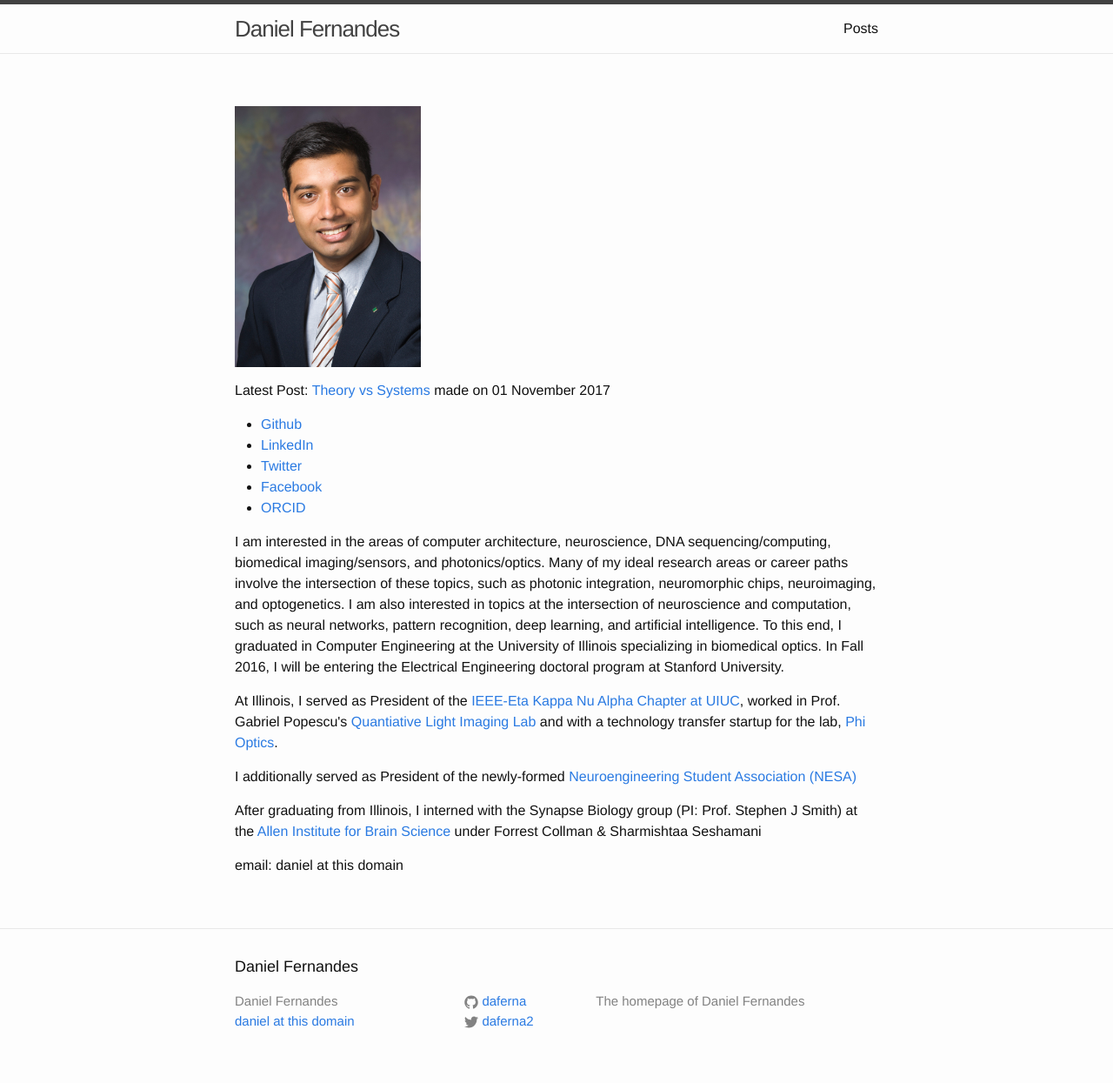
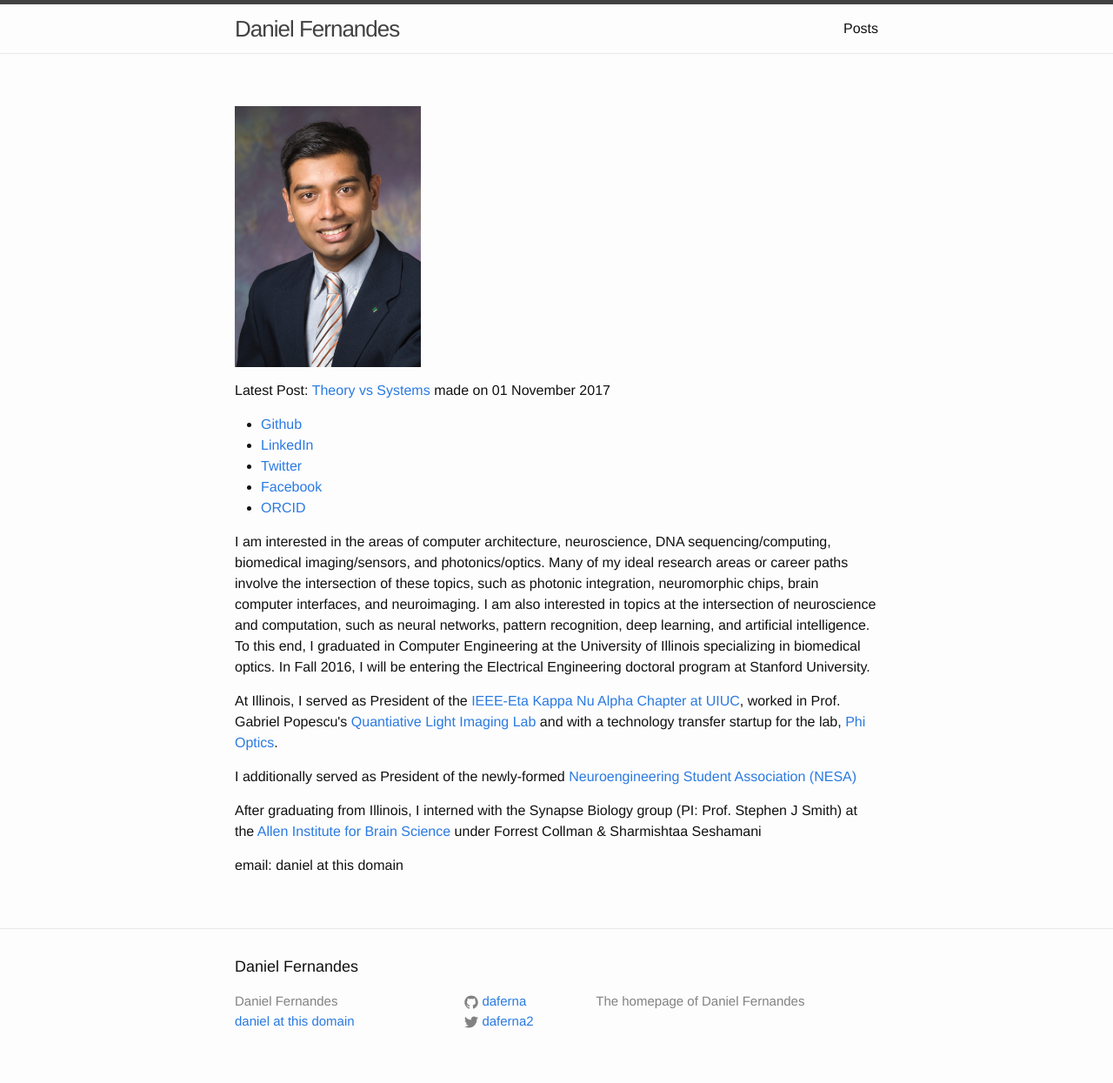
Before and after one commit to daferna/daferna.github.io, a Jekyll site: the page built from index.markdown, in a window 1280 px wide. Shown: the whole page at 87% size. Built offline with Jekyll 4.4.1, drawn with Linux system fonts in a browser that asks for light colours.

Commit message:
Update index.markdown

```diff
--- a/index.markdown
+++ b/index.markdown
@@ -12,11 +12,8 @@
     <li><a href="https://facebook.com/dfernandes">Facebook</a></li>
     <li><a href="http://orcid.org/0000-0002-5079-2777">ORCID</a></li>
 </ul>
-<p>I am interested in the areas of computer architecture, neuroscience, DNA sequencing/computing, biomedical imaging/sensors, and photonics/optics. Many of my ideal research areas or career paths involve the intersection of these topics, such as photonic integration, neuromorphic chips, neuroimaging, and optogenetics. I am also interested in topics at the intersection of neuroscience and computation, such as neural networks, pattern recognition, deep learning, and artificial intelligence. To this end, I graduated in Computer Engineering at the University of Illinois specializing in biomedical optics. In Fall 2016, I will be entering the Electrical Engineering doctoral program at Stanford University.</p>
+<p>I am interested in the areas of computer architecture, neuroscience, DNA sequencing/computing, biomedical imaging/sensors, and photonics/optics. Many of my ideal research areas or career paths involve the intersection of these topics, such as photonic integration, neuromorphic chips, brain computer interfaces, and neuroimaging. I am also interested in topics at the intersection of neuroscience and computation, such as neural networks, pattern recognition, deep learning, and artificial intelligence. To this end, I graduated in Computer Engineering at the University of Illinois specializing in biomedical optics. In Fall 2016, I will be entering the Electrical Engineering doctoral program at Stanford University.</p>
 <p>At Illinois, I served as President of the <a href="http://hkn.illinois.edu">IEEE-Eta Kappa Nu Alpha Chapter at UIUC</a>, worked in Prof. Gabriel Popescu's <a href="http://light.ece.illinois.edu">Quantiative Light Imaging Lab</a> and with a technology transfer startup for the lab, <a href="http://phioptics.com/">Phi Optics</a>.</p>
 <p>I additionally served as President of the newly-formed <a href="https://publish.illinois.edu/neuroengineering/">Neuroengineering Student Association (NESA)</a></p>
 <p>After graduating from Illinois, I interned with the Synapse Biology group (PI: Prof. Stephen J Smith) at the <a href="http://alleninstitute.org">Allen Institute for Brain Science</a> under Forrest Collman & Sharmishtaa Seshamani</p>
 <p>email: daniel at this domain</p>
-<!--
-<h4 style="display:inline">डेनियल फर्नांडीस</h4>
--->
```
